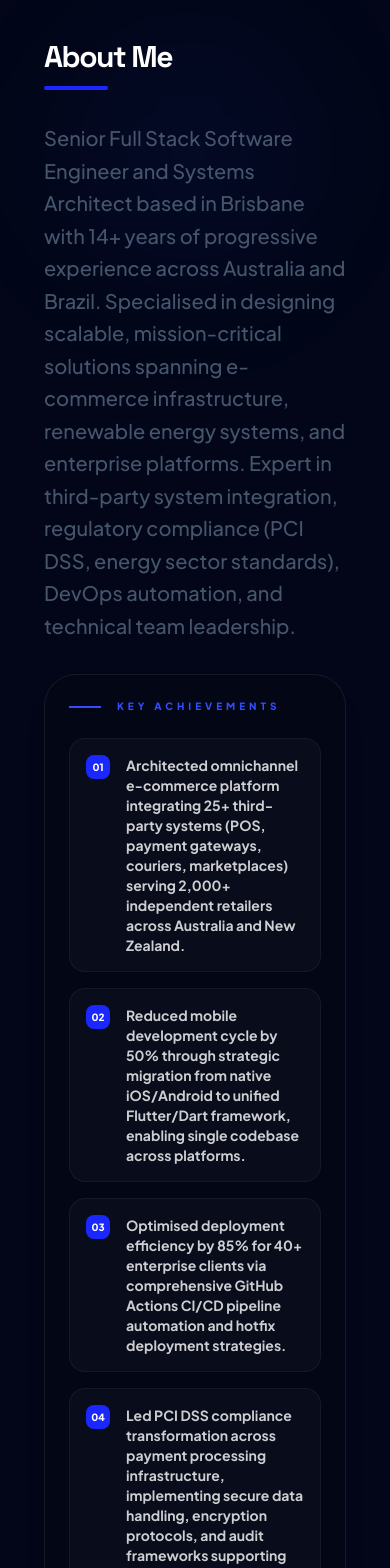
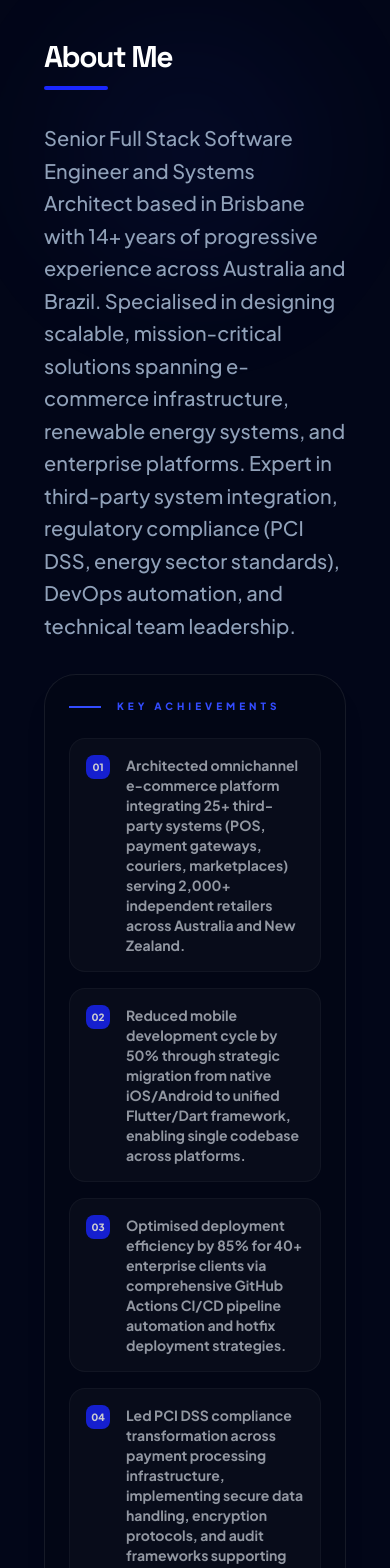
Before and after one commit to marllondrion/portfolio, a React (Vite) app: page / in a window 390 px wide. Shown: the part 1300-2868 px from the top of the page. Built offline with nearby package versions, Linux system fonts and the light colour scheme.

Commit message:
Update SplitTextSection.module.css

```diff
--- a/src/components/sections/SplitTextSection/SplitTextSection.module.css
+++ b/src/components/sections/SplitTextSection/SplitTextSection.module.css
@@ -14,7 +14,7 @@
 
 .title {
     @apply font-display text-3xl md:text-5xl lg:text-6xl font-black tracking-tighter leading-[0.9];
-    @apply text-slate-900;
+    @apply text-slate-600;
 
     :global(.dark) & {
         @apply text-white;
@@ -27,7 +27,11 @@
 
 .description {
     @apply text-xl md:text-2xl leading-relaxed font-medium;
-    @apply text-slate-600 dark:text-slate-400;
+    @apply text-slate-600;
+
+    :global(.dark) & {
+        @apply text-slate-400;
+    }
 }
 
 /* --- Left List Glass Card --- */
@@ -57,10 +61,11 @@
 
 .listItem {
     @apply flex gap-4 items-start p-4 rounded-2xl border transition-all;
-    @apply bg-slate-200/50 border-slate-200 text-slate-900;
+    @apply bg-slate-200/50 border-slate-200;
+    @apply text-sm md:text-lg font-bold opacity-80;
 
     :global(.dark) & {
-        @apply bg-white/3 border-white/5 text-white;
+        @apply bg-white/3 border-white/5 text-slate-200;
     }
 }
 
@@ -73,7 +78,7 @@
 }
 
 .leftCardText {
-    @apply text-sm md:text-lg font-bold opacity-80;
+    @apply font-bold opacity-80;
 }
 
 /* --- Right Side Column --- */
@@ -87,15 +92,19 @@
 
 .rightCard {
     @apply p-6 md:p-10 rounded-2xl md:rounded-[3rem] border transition-all shadow-lg;
-    @apply bg-slate-200/50 border-slate-200 hover:border-brand-500;
+    @apply bg-slate-200/50 border-slate-200 hover:border-brand-500 text-slate-800;
 
     :global(.dark) & {
-        @apply bg-white/4 border-white/5 hover:border-brand-500;
+        @apply bg-white/4 border-white/5 hover:border-brand-500 text-slate-200;
     }
 }
 
 .rightCardText {
-    @apply font-black text-lg md:text-xl transition-colors leading-tight;
+    @apply font-black transition-colors leading-tight text-slate-600;
+
+    :global(.dark) & {
+        @apply text-slate-400;
+    }
 }
 
 .rightCard:hover .rightCardText {
```
